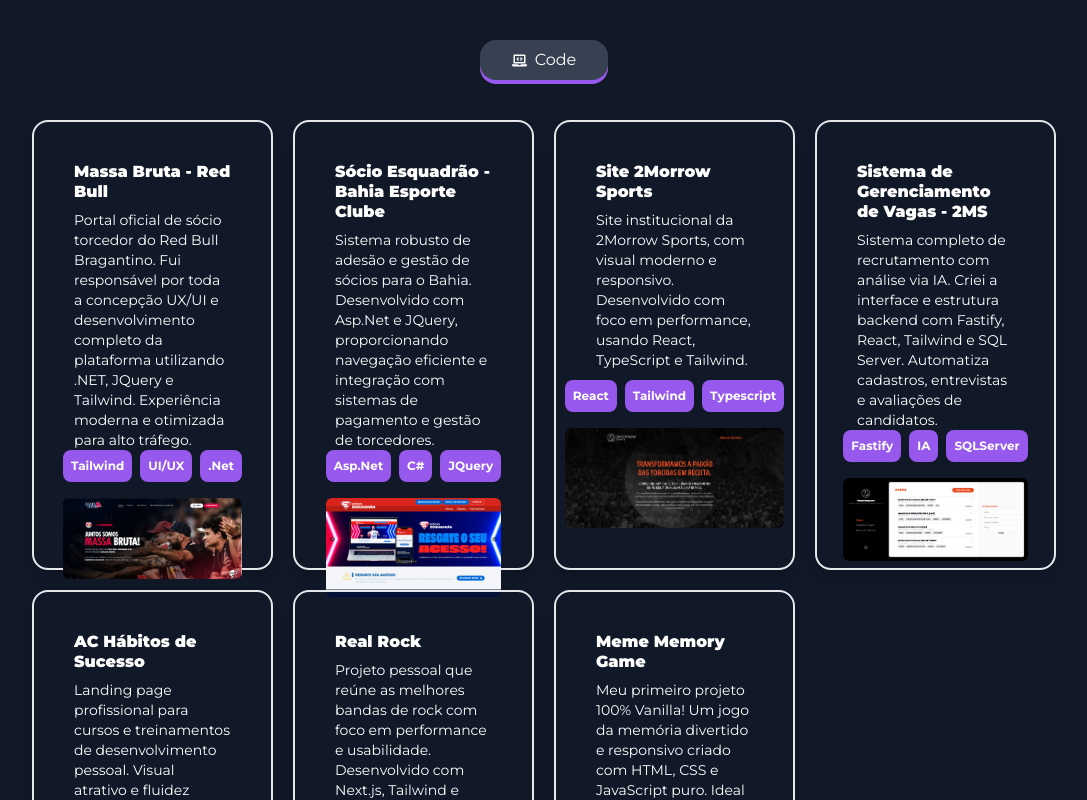
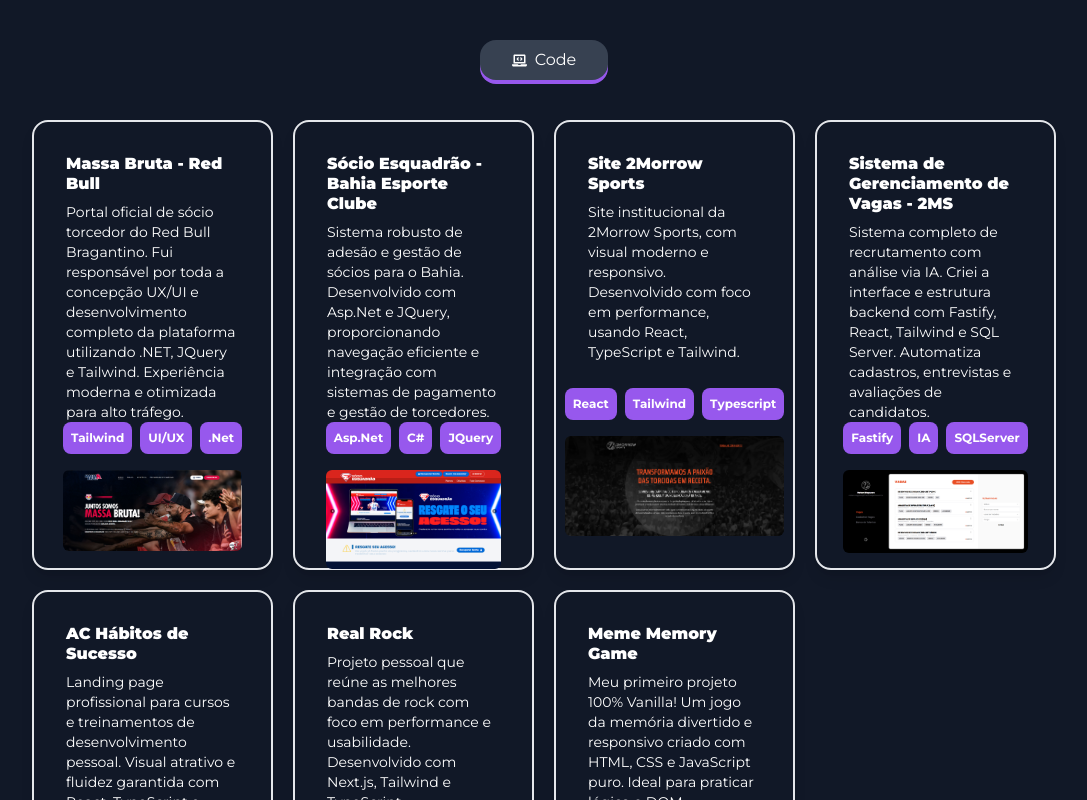
Before and after one commit to ValenteJoao/Portfolio, a React (Vite) app: page / in a window 1280 px wide. Shown: the part 1720-2520 px from the top of the page, without its empty margins (96-1183 px from the left). Built offline with nearby package versions, Linux system fonts and the light colour scheme.

Commit message:
Update Projects.tsx

```diff
--- a/src/components/Projects.tsx
+++ b/src/components/Projects.tsx
@@ -18,7 +18,7 @@
   tecnologia3,
 }: projectProps) {
   return (
-    <div className="project flex flex-col items-center justify-between h-[450px]  border-2 border-gray-200 rounded-2xl cursor-pointer p-10 shadow-lg hover:scale-105 transform transition duration-300 ease-in-out">
+    <div className="project flex flex-col items-center justify-between h-[450px]  border-2 border-gray-200 rounded-2xl cursor-pointer p-8 shadow-lg hover:scale-105 transform transition duration-300 ease-in-out">
       <div className="flex flex-col gap-2">
         <h2 className="font-black leading-5">{nome}</h2>
         <p className="text-sm">{descricao}</p>
```
